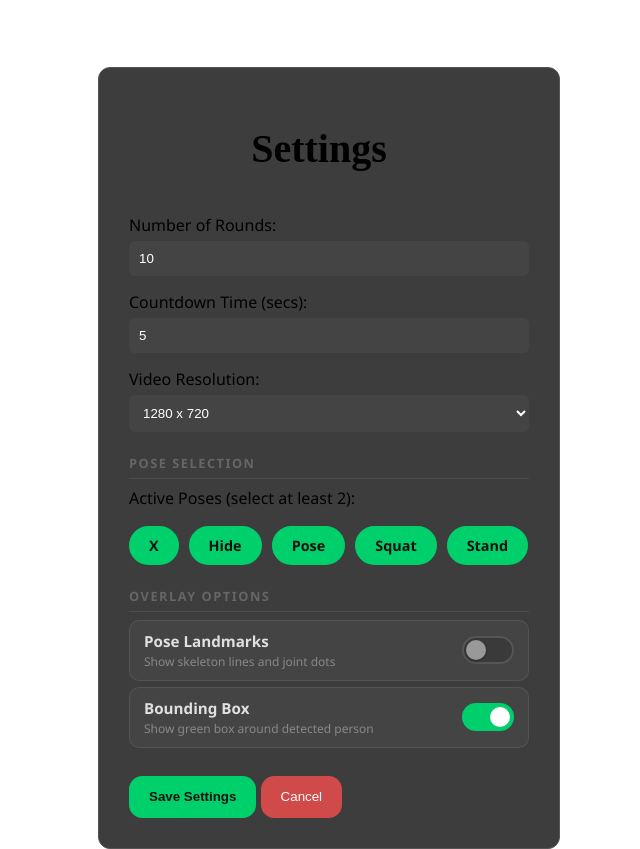
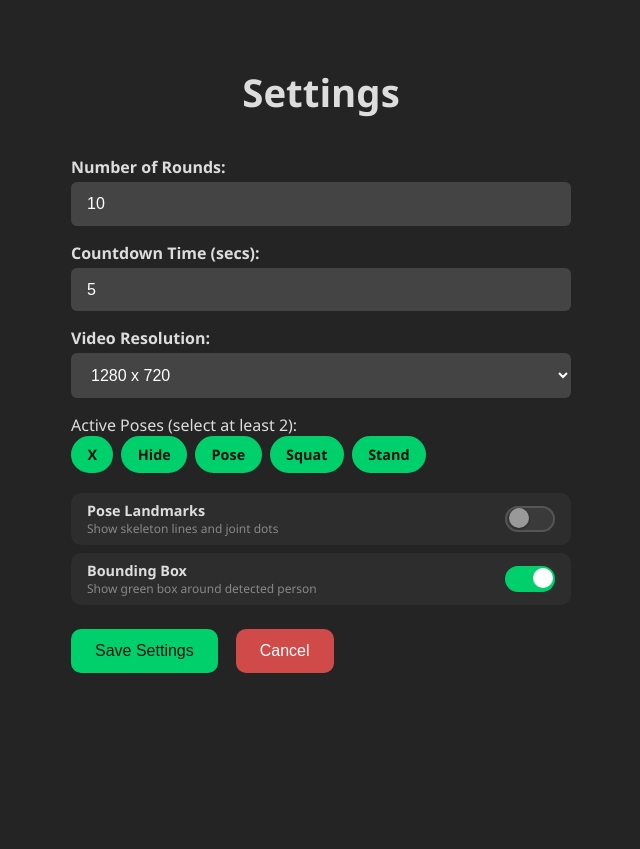
Before and after one commit to jenastyx/Strikeapose, a Flask app: page /settings in a window 1280 px wide. Shown: the whole page, without its empty margins (319-959 px from the left). After the commit the page ends 673 px from the top, so only its background shows below. Run offline with Flask 3, Linux system fonts and the light colour scheme.

Commit message:
scrollwheel

```diff
--- a/static/css/main.css
+++ b/static/css/main.css
@@ -16,167 +16,150 @@ hr {
     color: #fff;
 }
 
-body {
+html, body {
+    margin: 0;
+    padding: 0;
+    width: 100vw;
     height: 100vh;
-    width: 100vw;
+    background-color: var(--color-background);
+    display: flex;
+    justify-content: center;
+    align-items: center;
+    overflow: hidden; /* prevent page scrolling */
     font-family: "Segoe UI", Tahoma, Geneva, Verdana, sans-serif;
-    background-color: var(--color-background);
-    color: var(--color-foreground);
+    box-sizing: border-box;
+}
+
+/* ----------------- Panel ----------------- */
+#control-panel {
+    width: 400px;             /* fixed width */
+    max-height: 80vh;         /* never exceed 80% of viewport height */
+    overflow-y: auto;         /* scroll internally if content too tall */
+    margin: 5vh auto;         /* centers horizontally & pushes slightly down */
+    padding: 2vh 2vw;         /* internal spacing */
+    background-color: rgba(36, 36, 36, 0.95);
+    border-radius: 12px;
+    box-shadow: 0 0 15px rgba(0,0,0,0.5);
     display: flex;
     flex-direction: column;
-    justify-content: center;
-    align-items: center;
-    overflow: hidden;
+    justify-content: flex-start;
 }
 
+/* ----------------- Background Image ----------------- */
 .bg-image {
     background-repeat: no-repeat;
     background-size: cover;
     background-attachment: fixed;
+    width: 100%;
+    height: 100%;
 }
 
+/* ----------------- Title ----------------- */
 .title {
-    /* margin-top: 0.75em; */
     text-align: center;
-    margin-right: 20px;
     font-family: "Times New Roman", Times, serif;
-    font-size: 40px;
+    font-size: 3vw; /* scales with screen width */
+    margin: 0 20px 1rem 20px;
 }
 
-.hidden-object {
-    display: none;
-}
-
-@media (max-width: 768px) {
-    .modal-content {
-        max-width: 95vw;
-        max-height: 95vh;
-        margin: 1em;
-    }
-
-    .modal-header {
-        padding: 0.75em 1em;
-    }
-
-    .modal-header h2 {
-        font-size: 1.2em;
-    }
-
-    #video-container {
-        margin: 0;
-    }
-}
-
+/* ----------------- Buttons ----------------- */
 button {
     padding: 1em 1.5em;
     color: var(--color-foreground);
     background-color: rgba(167, 50, 50, 0.8);
-    border-width: 0px;
+    border: none;
     border-radius: 1em;
     cursor: pointer;
-    transition:
-        background-color 0.2s ease,
-        pointer-events 0.2s ease;
+    transition: background-color 0.2s ease, pointer-events 0.2s ease;
+    font-size: 1rem;
 }
 
+/* ----------------- Bounding Boxes ----------------- */
 .bbox {
     position: absolute;
     background-color: transparent;
-    border: 5px solid red;
-    border-radius: 5px;
+    border: 0.5vw solid red; /* scalable border */
+    border-radius: 0.5vw;
 }
 
-.bbox-unknown {
-    border-color: red;
-}
-
-.bbox-identified {
-    border-color: blue;
-}
-
+.bbox-unknown { border-color: red; }
+.bbox-identified { border-color: blue; }
 .bbox-target {
     border-color: #00d06c;
-    box-shadow: 0 0 12px rgba(0, 208, 108, 0.7);
+    box-shadow: 0 0 1vw rgba(0, 208, 108, 0.7);
 }
 
 .bbox-label {
-    font-size: 18px;
+    font-size: 1vw; /* scalable font */
     font-weight: bold;
     color: red;
     position: absolute;
     width: max-content;
     top: -3em;
     left: 50%;
-    -webkit-transform: translateX(-50%);
     transform: translateX(-50%);
-}
-
-.bbox-label-unknown {
-    display: none;
 }
 
 .bbox-label-identified {
     color: blue;
     background: rgba(255, 255, 255, 0.85);
-    padding: 4px 8px;
-    border-radius: 4px;
+    padding: 0.3em 0.5em;
+    border-radius: 0.3em;
 }
 
 .bbox-label-target {
     color: #00d06c;
     background: rgba(255, 255, 255, 0.85);
-    padding: 4px 8px;
-    border-radius: 4px;
+    padding: 0.3em 0.5em;
+    border-radius: 0.3em;
 }
 
 .bbox-score {
-    margin-left: 10px;
+    margin-left: 0.5vw;
     font-style: italic;
 }
 
+/* ----------------- Flex Containers ----------------- */
 .flex-container {
     display: flex;
-    flex-direction: row;
     justify-content: center;
+    align-items: center;
+    width: 100%;
 }
 
 .flex-container-logo {
     display: flex;
-    flex-direction: row;
     justify-content: center;
-    height: 100px;
+    align-items: center;
+    height: 10vh;
     width: auto;
     position: absolute;
-    bottom: 10px;
-    right: 10px;
-    opacity: 70%;
+    bottom: 1vh;
+    right: 1vw;
+    opacity: 0.7;
 }
 
 .fusion-logo {
-    padding-top: 10px;
-    height: 80px;
+    height: 8vh;
     width: auto;
-    margin-right: 20px;
+    margin-right: 1vw;
 }
 
-/* Toast stuff */
-
+/* ----------------- Toast ----------------- */
 .toast {
     position: fixed;
-    top: 20px;
-    right: 20px;
+    top: 2vh;
+    right: 2vw;
     z-index: 2000;
-    padding: 12px 16px;
-    border-radius: 10px;
+    padding: 1vh 1vw;
+    border-radius: 1vh;
     background: rgba(35, 35, 50, 0.92);
     color: #fff;
     font-weight: 600;
-    box-shadow: 0 10px 30px rgba(0, 0, 0, 0.35);
+    box-shadow: 0 1vh 3vh rgba(0, 0, 0, 0.35);
     opacity: 0;
-    transform: translateY(-10px);
-    transition:
-        opacity 0.2s ease,
-        transform 0.2s ease;
+    transform: translateY(-1vh);
+    transition: opacity 0.2s ease, transform 0.2s ease;
     pointer-events: none;
 }
 
@@ -185,14 +168,13 @@ button {
     transform: translateY(0);
 }
 
-.toast.is-success {
-    border: 1px solid #00d06c;
+.toast.is-success { border: 0.2vh solid #00d06c; }
+.toast.is-error { border: 0.2vh solid #d04a4a; }
+.toast.is-info { border: 0.2vh solid #2f7bdc; }
+
+/* ----------------- Responsive adjustments ----------------- */
+@media (max-width: 768px) {
+    .title { font-size: 5vw; }
+    button { font-size: 0.9rem; padding: 0.8em 1em; }
+    #control-panel { width: 90vw; max-height: 90vh; padding: 4vw; }
 }
-
-.toast.is-error {
-    border: 1px solid #d04a4a;
-}
-
-.toast.is-info {
-    border: 1px solid #2f7bdc;
-}
--- a/templates/settings.html
+++ b/templates/settings.html
@@ -4,58 +4,171 @@
 <head>
     <meta charset="UTF-8">
     <title>Settings - STRIKE A POSE!</title>
-    <link rel="stylesheet" href="/static/css/main.css">
-    <link rel="stylesheet" href="/static/css/app.css">
     <style>
-        /* ---- Toggle switch ---- */
+        /* --- Reset & body --- */
+        html, body {
+            margin: 0;
+            padding: 0;
+            width: 100vw;
+            height: 100vh;
+            overflow: hidden;
+            display: flex;
+            justify-content: center;
+            align-items: center;
+            font-family: "Segoe UI", Tahoma, Geneva, Verdana, sans-serif;
+            background-color: #242424;
+            color: #dddddd;
+            box-sizing: border-box;
+        }
+
+        /* --- Control panel --- */
+        #control-panel {
+            width: 90%;
+            max-width: 500px;
+            height: 90%;
+            max-height: 800px;
+            overflow-y: auto;
+            padding: 20px;
+            background-color: rgba(36, 36, 36, 0.95);
+            border-radius: 12px;
+            display: flex;
+            flex-direction: column;
+            justify-content: flex-start;
+            align-items: stretch;
+        }
+
+        /* --- Title --- */
+        .title {
+            text-align: center;
+            font-size: 3vw;
+            margin-bottom: 1em;
+        }
+
+        /* --- Form groups --- */
+        .control-group {
+            display: flex;
+            flex-direction: column;
+            margin-bottom: 1em;
+        }
+
+        .control-group label {
+            font-weight: 600;
+            margin-bottom: 4px;
+        }
+
+        .control-group input,
+        .control-group select {
+            padding: 0.8em 1em;
+            border-radius: 6px;
+            border: none;
+            background: #444;
+            color: #fff;
+            font-size: 1rem;
+        }
+
+        /* --- Buttons --- */
+        button {
+            padding: 0.8em 1.5em;
+            font-size: 1rem;
+            border-radius: 10px;
+            border: none;
+            cursor: pointer;
+            margin-top: 1em;
+        }
+
+        .primary-btn {
+            background-color: #00d06c;
+            color: #111;
+        }
+
+        .danger-btn {
+            background-color: #d04a4a;
+            color: #fff;
+            margin-left: 0.5em;
+        }
+
+        /* --- Pose chips --- */
+        .pose-chips {
+            display: flex;
+            flex-wrap: wrap;
+            gap: 0.5em;
+        }
+
+        .pose-chip input[type="checkbox"] {
+            display: none;
+        }
+
+        .pose-chip label {
+            display: inline-block;
+            padding: 0.5em 1em;
+            border-radius: 20px;
+            border: 2px solid #555;
+            background: #2a2a2a;
+            color: #aaa;
+            font-size: 0.9rem;
+            font-weight: 600;
+            cursor: pointer;
+            transition: all 0.2s ease;
+        }
+
+        .pose-chip input[type="checkbox"]:checked+label {
+            background: #00d06c;
+            border-color: #00d06c;
+            color: #111;
+        }
+
+        /* --- Toggle switch --- */
         .toggle-group {
             display: flex;
+            justify-content: space-between;
             align-items: center;
-            justify-content: space-between;
-            padding: 10px 14px;
-            margin: 6px 0;
+            padding: 0.5em 1em;
+            border-radius: 10px;
             background: rgba(255, 255, 255, 0.04);
-            border: 1px solid rgba(255, 255, 255, 0.08);
-            border-radius: 10px;
-            transition: background 0.2s ease, border-color 0.3s ease;
+            margin-bottom: 0.5em;
         }
-        .toggle-group:hover {
-            background: rgba(255, 255, 255, 0.08);
-        }
+
         .toggle-label {
             display: flex;
             flex-direction: column;
-            gap: 2px;
         }
+
         .toggle-label-text {
-            font-size: 0.95rem;
+            font-size: 0.9rem;
             font-weight: 600;
-            color: #e0e0e0;
         }
+
         .toggle-label-desc {
             font-size: 0.75rem;
             color: #888;
         }
+
         .toggle-switch {
             position: relative;
-            width: 52px;
-            height: 28px;
+            width: 50px;
+            height: 26px;
             flex-shrink: 0;
         }
+
         .toggle-switch input {
             opacity: 0;
             width: 0;
             height: 0;
         }
+
         .toggle-slider {
             position: absolute;
             cursor: pointer;
-            top: 0; left: 0; right: 0; bottom: 0;
+            top: 0;
+            left: 0;
+            right: 0;
+            bottom: 0;
             background: #3a3a3a;
             border: 2px solid #555;
-            border-radius: 28px;
+            border-radius: 26px;
             transition: all 0.3s cubic-bezier(0.4, 0, 0.2, 1);
         }
+
         .toggle-slider:before {
             content: "";
             position: absolute;
@@ -68,123 +181,100 @@
             transition: all 0.3s cubic-bezier(0.4, 0, 0.2, 1);
             box-shadow: 0 1px 3px rgba(0, 0, 0, 0.3);
         }
-        .toggle-switch input:checked + .toggle-slider {
+
+        .toggle-switch input:checked+.toggle-slider {
             background: #00d06c;
             border-color: #00d06c;
         }
-        .toggle-switch input:checked + .toggle-slider:before {
+
+        .toggle-switch input:checked+.toggle-slider:before {
             transform: translateX(24px);
             background: #fff;
             box-shadow: 0 1px 6px rgba(0, 208, 108, 0.4);
         }
-        .toggle-switch input:focus + .toggle-slider {
-            box-shadow: 0 0 0 3px rgba(0, 208, 108, 0.2);
+
+        /* --- Overlay warnings --- */
+        .overlay-warning {
+            font-size: 0.85rem;
+            color: #ff6b6b;
+            padding: 6px 10px;
+            margin-top: 6px;
+            border-radius: 8px;
+            display: none;
+            background: rgba(208, 74, 74, 0.15);
+            border: 1px solid rgba(208, 74, 74, 0.4);
         }
 
-        /* ---- Section divider ---- */
-        .settings-section-label {
-            font-size: 0.8rem;
-            font-weight: 700;
-            text-transform: uppercase;
-            letter-spacing: 1.5px;
-            color: #666;
-            margin-top: 22px;
-            margin-bottom: 8px;
-            padding-bottom: 6px;
-            border-bottom: 1px solid rgba(255, 255, 255, 0.08);
-        }
-
-        /* ---- Overlay warning ---- */
-        .overlay-warning {
-            display: none;
-            align-items: center;
-            gap: 8px;
-            padding: 10px 14px;
-            margin-top: 8px;
-            background: rgba(208, 74, 74, 0.15);
-            border: 1px solid rgba(208, 74, 74, 0.4);
-            border-radius: 10px;
-            color: #ff6b6b;
-            font-size: 0.85rem;
-            font-weight: 600;
+        .overlay-warning.show {
+            display: block;
             animation: shake 0.4s ease;
-        }
-        .overlay-warning.show {
-            display: flex;
-        }
-
-
-        /* Error highlight on toggle rows */
-        .toggle-group.error {
-            border-color: rgba(208, 74, 74, 0.5);
-        }
-
-        /* ---- Pose chips ---- */
-        .pose-chips {
-            display: flex;
-            flex-wrap: wrap;
-            gap: 10px;
-            margin-top: 4px;
-        }
-        .pose-chip input[type="checkbox"] {
-            display: none;
-        }
-        .pose-chip label {
-            display: inline-block;
-            padding: 8px 18px;
-            border-radius: 20px;
-            border: 2px solid #555;
-            background: #2a2a2a;
-            color: #aaa;
-            font-size: 0.9rem;
-            font-weight: 600;
-            cursor: pointer;
-            transition: all 0.2s ease;
-            user-select: none;
-        }
-        .pose-chip input[type="checkbox"]:checked + label {
-            background: #00d06c;
-            border-color: #00d06c;
-            color: #111;
-        }
-        .pose-chip label:hover {
-            border-color: #00d06c;
-            color: #ddd;
-        }
-        .pose-chip input[type="checkbox"]:checked + label:hover {
-            color: #111;
         }
 
         @keyframes shake {
-            0%, 100% { transform: translateX(0); }
-            20% { transform: translateX(-6px); }
-            40% { transform: translateX(6px); }
-            60% { transform: translateX(-4px); }
-            80% { transform: translateX(4px); }
+            0%, 100% {
+                transform: translateX(0);
+            }
+
+            20% {
+                transform: translateX(-6px);
+            }
+
+            40% {
+                transform: translateX(6px);
+            }
+
+            60% {
+                transform: translateX(-4px);
+            }
+
+            80% {
+                transform: translateX(4px);
+            }
+        }
+
+        /* --- Small screens --- */
+        @media (max-width: 480px) {
+            #control-panel {
+                width: 95%;
+                height: 95%;
+                padding: 15px;
+            }
+
+            .title {
+                font-size: 5vw;
+            }
+
+            .control-group input,
+            .control-group select {
+                font-size: 0.9rem;
+                padding: 0.6em;
+            }
+
+            button {
+                font-size: 0.9rem;
+                padding: 0.6em 1em;
+            }
         }
     </style>
 </head>
 
 <body>
-    <div id="control-panel" style="width: 400px; margin: auto; margin-top: 100px;">
+    <div id="control-panel">
         <h1 class="title">Settings</h1>
         <form id="settings-form">
             <div class="control-group">
                 <label>Number of Rounds:</label>
-                <input type="number" name="rounds" value="{{ rounds }}" min="1" required
-                    style="padding:10px; border-radius:6px; background:#444; color:#fff; border:none;">
+                <input type="number" name="rounds" value="{{ rounds }}" min="1" required>
             </div>
 
-            <div class="control-group" style="margin-top: 15px;">
+            <div class="control-group">
                 <label>Countdown Time (secs):</label>
-                <input type="number" name="countdown" value="{{ countdown }}" min="1" required
-                    style="padding:10px; border-radius:6px; background:#444; color:#fff; border:none;">
+                <input type="number" name="countdown" value="{{ countdown }}" min="1" required>
             </div>
 
-            <div class="control-group" style="margin-top: 15px;">
+            <div class="control-group">
                 <label>Video Resolution:</label>
-                <select name="resolution"
-                    style="padding:10px; border-radius:6px; background:#444; color:#fff; border:none;">
+                <select name="resolution">
                     <option value="640x480" {% if resolution=='640x480' %}selected{% endif %}>640 x 480</option>
                     <option value="1280x720" {% if resolution=='1280x720' %}selected{% endif %}>1280 x 720</option>
                     <option value="1600x900" {% if resolution=='1600x900' %}selected{% endif %}>1600 x 900</option>
@@ -192,10 +282,8 @@
                 </select>
             </div>
 
-            <div class="settings-section-label">Pose Selection</div>
-
             <div class="control-group">
-                <label style="margin-bottom: 8px;">Active Poses (select at least 2):</label>
+                <div class="settings-section-label">Active Poses (select at least 2):</div>
                 <div class="pose-chips">
                     {% for pose in all_poses %}
                     <div class="pose-chip">
@@ -205,14 +293,10 @@
                     </div>
                     {% endfor %}
                 </div>
-                <div class="overlay-warning" id="pose-warning" style="margin-top: 10px;">
-                    <span>Please select at least 2 poses.</span>
-                </div>
+                <div class="overlay-warning" id="pose-warning">Please select at least 2 poses.</div>
             </div>
 
-            <div class="settings-section-label">Overlay Options</div>
-
-            <div class="toggle-group" id="toggle-landmarks">
+            <div class="toggle-group">
                 <div class="toggle-label">
                     <span class="toggle-label-text">Pose Landmarks</span>
                     <span class="toggle-label-desc">Show skeleton lines and joint dots</span>
@@ -223,7 +307,7 @@
                 </label>
             </div>
 
-            <div class="toggle-group" id="toggle-bbox">
+            <div class="toggle-group">
                 <div class="toggle-label">
                     <span class="toggle-label-text">Bounding Box</span>
                     <span class="toggle-label-desc">Show green box around detected person</span>
@@ -235,56 +319,40 @@
             </div>
 
             <div class="overlay-warning" id="overlay-warning">
-                <span>Please enable at least one overlay option.</span>
+                Please enable at least one overlay option.
             </div>
 
-            <br />
-            <button type="submit" class="primary-btn">Save Settings</button>
-            <a href="/" style="text-decoration: none;"><button type="button" class="danger-btn">Cancel</button></a>
+            <div style="display:flex; gap:10px;">
+                <button type="submit" class="primary-btn">Save Settings</button>
+                <a href="/"><button type="button" class="danger-btn">Cancel</button></a>
+            </div>
         </form>
         <div id="toast" class="toast"></div>
     </div>
+
     <script>
         const cbLandmarks = document.getElementById('cb-landmarks');
         const cbBbox = document.getElementById('cb-bbox');
-        const toggleLandmarks = document.getElementById('toggle-landmarks');
-        const toggleBbox = document.getElementById('toggle-bbox');
         const warning = document.getElementById('overlay-warning');
+        const poseWarning = document.getElementById('pose-warning');
 
-        // Clear warning when a toggle is changed
-        cbLandmarks.addEventListener('change', clearWarning);
-        cbBbox.addEventListener('change', clearWarning);
-
-        function clearWarning() {
-            warning.classList.remove('show');
-        }
-
-        const poseWarning = document.getElementById('pose-warning');
+        cbLandmarks.addEventListener('change', () => warning.classList.remove('show'));
+        cbBbox.addEventListener('change', () => warning.classList.remove('show'));
         document.querySelectorAll('input[name="poses"]').forEach(cb => {
             cb.addEventListener('change', () => poseWarning.classList.remove('show'));
         });
 
         document.getElementById('settings-form').addEventListener('submit', (e) => {
             e.preventDefault();
-
-            // Validate at least 2 poses selected
             const checkedPoses = document.querySelectorAll('input[name="poses"]:checked');
             if (checkedPoses.length < 2) {
-                poseWarning.classList.remove('show');
-                void poseWarning.offsetWidth;
                 poseWarning.classList.add('show');
                 return;
             }
-
-            // Validate at least one overlay is selected
             if (!cbLandmarks.checked && !cbBbox.checked) {
-                warning.classList.remove('show');
-                // Force reflow to retrigger animation
-                void warning.offsetWidth;
                 warning.classList.add('show');
                 return;
             }
-
             const fd = new FormData(e.target);
             fetch('/api/submit_settings', { method: 'POST', body: fd })
                 .then(res => res.json())
```
